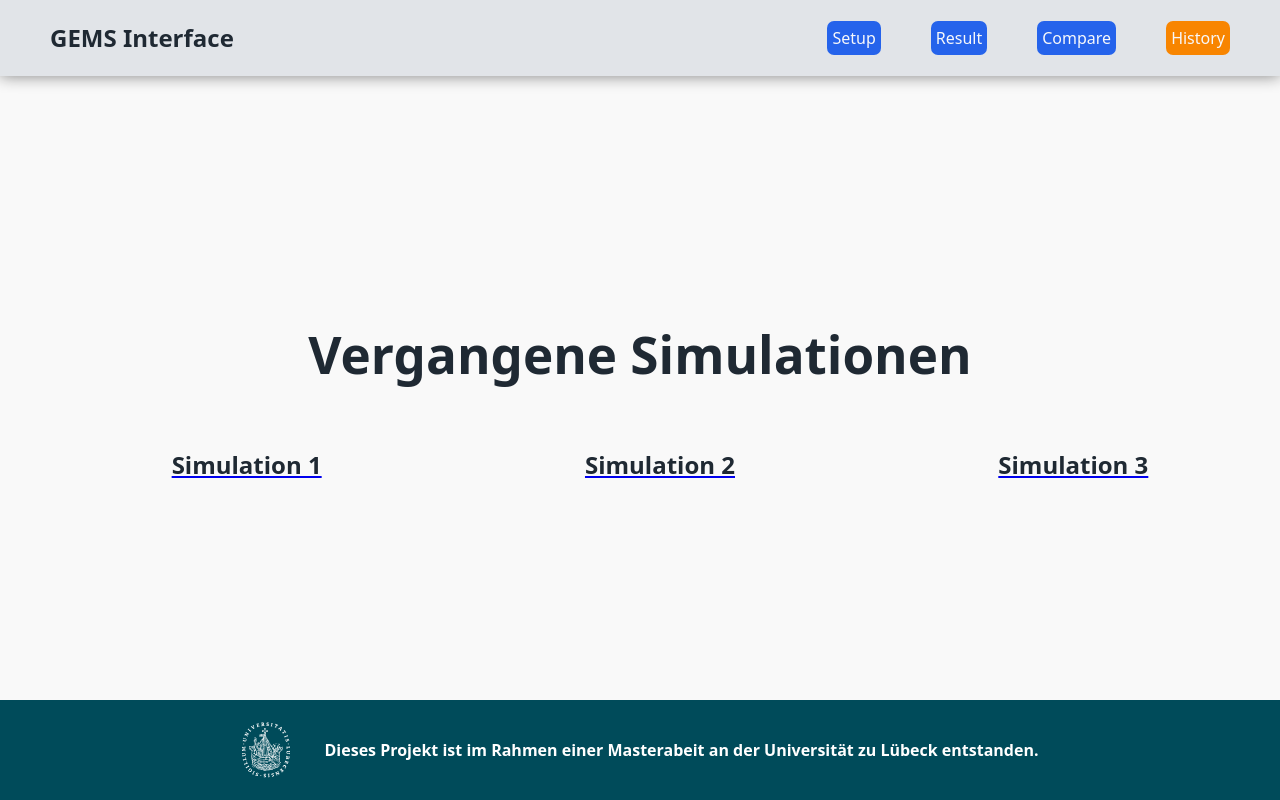
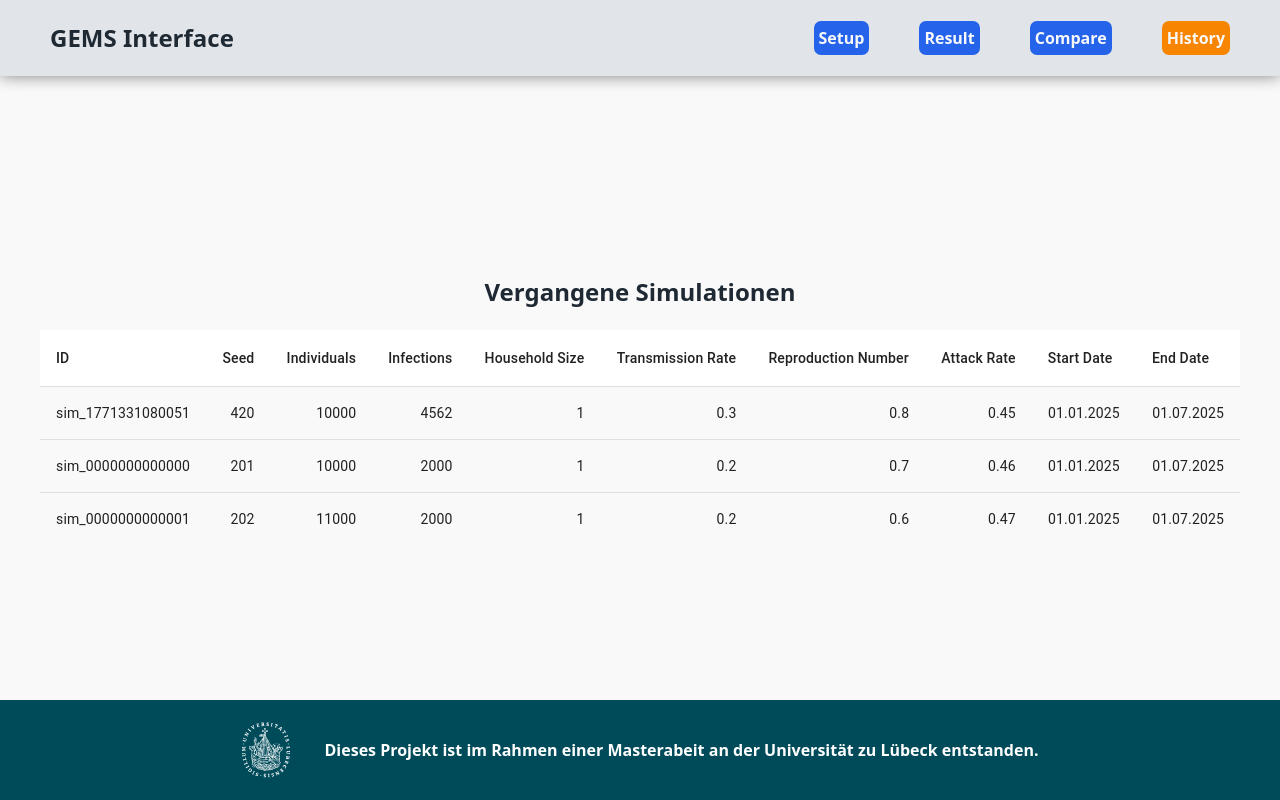
Before and after one commit to cjf999/masterarbeit, a React (Vite) app in the folder packages/frontend/: page /history in a window 1280 px wide. Built offline with nearby package versions, Linux system fonts and the light colour scheme.

Commit message:
added react mui component library, added history dummy content as table

```diff
--- a/packages/frontend/package.json
+++ b/packages/frontend/package.json
@@ -10,6 +10,9 @@
     "preview": "vite preview"
   },
   "dependencies": {
+    "@emotion/react": "^11.14.0",
+    "@emotion/styled": "^11.14.1",
+    "@mui/material": "^7.3.8",
     "react": "^19.0.0",
     "react-dom": "^19.0.0",
     "react-router-dom": "^7.13.0"
--- a/packages/frontend/src/index.css
+++ b/packages/frontend/src/index.css
@@ -1,7 +1,7 @@
 :root {
   font-family: system-ui, Roboto, Helvetica, Arial, sans-serif;
   line-height: 1.5;
-  font-weight: 400;
+  font-weight: 600;
 
   background-color: #f9f9f9;
 
--- a/packages/frontend/src/pages/History.tsx
+++ b/packages/frontend/src/pages/History.tsx
@@ -1,62 +1,49 @@
 //import Components
-
 import Footer from "../components/Footer";
 import Navbar from "../components/Navbar";
 //import { useEffect, useState } from "react";
+import { Table, TableHead, TableBody, TableContainer, TableRow, TableCell } from "@mui/material";
 
 //import Routes
-import { Link } from "react-router-dom";
-
-/**
-interface Simulation{
-    id: string;
-    name: string;
-}
-*/
 
 const History = () => {
 
-    /**
-    const [testusers, setTestusers] = useState<Simulation[]>([]);
+    //creating dummy simulationsdaten
+    function createData(
+        id: string,
+        seed: number,
+        individuals: number,
+        infections: number,
+        householdSize: number,
+        transmissionRate: number,
+        reproductionNumber: number,
+        attackRate: number,
+        startDate: string,
+        endDate: string,
+    ){
+        return{id, seed, individuals, infections, householdSize, transmissionRate, reproductionNumber, attackRate, startDate, endDate};
+    }
 
-    useEffect(() => {
-        fetch("https://jsonplaceholder.typicode.com/users")
-        .then((response) => response.json())
-        .then((data) => setTestusers(data))
+    const rows = [
+        createData("sim_1771331080051", 420, 10000, 4562, 1, 0.3, 0.8, 0.45, "01.01.2025", "01.07.2025"),
+        createData("sim_0000000000000", 201, 10000, 2000, 1, 0.2, 0.7, 0.46, "01.01.2025", "01.07.2025"),
+        createData("sim_0000000000001", 202, 11000, 2000, 1, 0.2, 0.6, 0.47, "01.01.2025", "01.07.2025")
+    ]
 
-    })
-    */
-
-    //array aus simulationen mit id
+    //dummy content: array aus simulationen mit id
+    {/**
     const simulationen = [
         { id: 1, title: "Simulation 1"},
         { id: 2, title: "Simulation 2"},
         { id: 3, title: "Simulation 3"}
     ]
-
+    */}
 
     return(
     <>
         <Navbar />
-        <h1>Vergangene Simulationen</h1>
-
-        {/*
-            <h2>(dummy content f. test von api)</h2>
-        <ul className="api-test">
-            {testusers.map((testusers) => (
-                <li key={testusers.id} >
-                    <Link to={`/history/${testusers.id}`}>
-                        <h2>{testusers.name}</h2>
-                    </Link>
-                    <p>Testuser-ID ist {testusers.id}</p>
-
-                </li>
-            ))}
-        </ul>
-        */}
-
-
-
+        <h2>Vergangene Simulationen</h2>
+        {/**
         <ul className="ul-history" style={{listStyle: "none", display: "flex", justifyContent: "space-around"}}>
             {simulationen.map((item) => ( //gehe über das array, gib pro id die entsprechende sim aus
                 <li key={item.id} className="li-history">
@@ -66,6 +53,44 @@ const History = () => {
                 </li>
             ))}
         </ul>
+        */}
+
+        <div className="table-history" style={{textAlign: "center", display: "flex",alignItems: "center", justifyContent: "center"}}>
+            <TableContainer style={{maxWidth: "1200px", fontSize: "1rem"}}>
+            <Table aria-label="simple table" align="center" stickyHeader>
+            <TableHead>
+                <TableRow sx={{backgroundColor: "#E1E4E8"}}>
+                    <TableCell >ID</TableCell>
+                    <TableCell>Seed</TableCell>
+                    <TableCell>Individuals</TableCell>
+                    <TableCell>Infections</TableCell>
+                    <TableCell>Household Size</TableCell>
+                    <TableCell>Transmission Rate</TableCell>
+                    <TableCell>Reproduction Number</TableCell>
+                    <TableCell>Attack Rate</TableCell>
+                    <TableCell>Start Date</TableCell>
+                    <TableCell>End Date</TableCell>
+                </TableRow>
+            </TableHead>
+            <TableBody>
+                {rows.map((row) => (
+                    <TableRow key={row.id} sx={{ '&:last-child td, &:last-child th': { border: 0 } }}>
+                        <TableCell component="th" scope="row">{row.id}</TableCell>
+                        <TableCell align="right">{row.seed}</TableCell>
+                        <TableCell align="right">{row.individuals}</TableCell>
+                        <TableCell align="right">{row.infections}</TableCell>
+                        <TableCell align="right">{row.householdSize}</TableCell>
+                        <TableCell align="right">{row.transmissionRate}</TableCell>
+                        <TableCell align="right">{row.reproductionNumber}</TableCell>
+                        <TableCell align="right">{row.attackRate}</TableCell>
+                        <TableCell align="right">{row.startDate}</TableCell>
+                        <TableCell align="right">{row.endDate}</TableCell>
+                    </TableRow>
+                ))}
+            </TableBody>
+            </Table>
+            </TableContainer>
+        </div>
         <Footer />
     </>
     )
```
Also changed, not shown: 1 other file (tests, documents, lock files or other folders).
